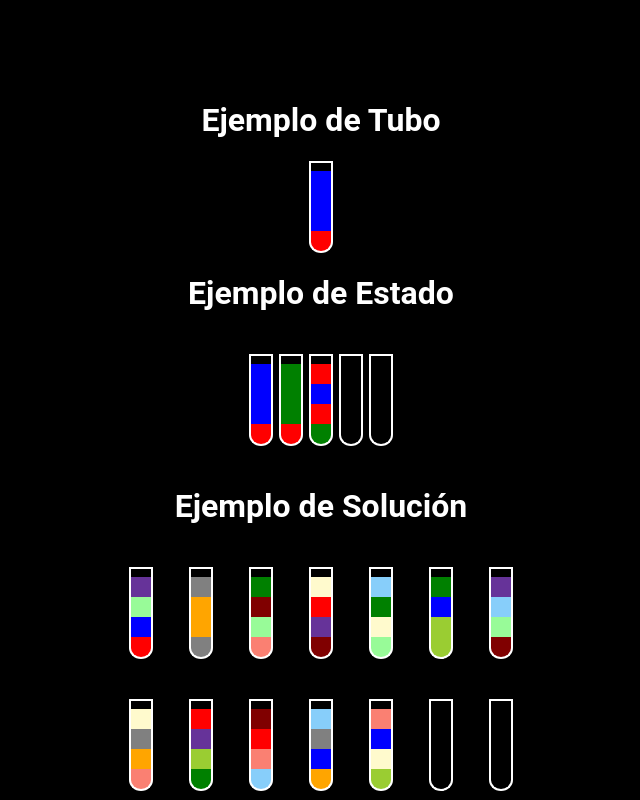
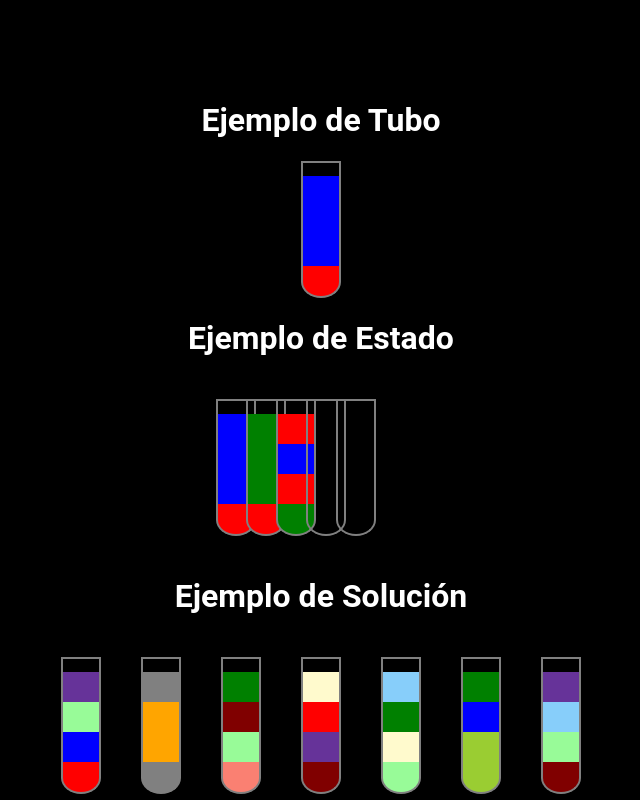
Before and after one commit to MaxLevs/water-puzzle-solver, a Next.js app: page /example in a window 1280 px wide. Shown: the top 800 px of the page, without its empty margins (319-959 px from the left). Built offline with nearby package versions, Linux system fonts and the light colour scheme.

Commit message:
Some CSS changes

```diff
--- a/components/tube.module.css
+++ b/components/tube.module.css
@@ -5,27 +5,27 @@
 
 .middle {
   transition: background-color 1s ease;
-  width: 24px;
-  height: 20px;
-  border-left: 2px solid white;
-  border-right: 2px solid white;
+  width: 40px;
+  height: 30px;
+  border-left: 2px solid gray;
+  border-right: 2px solid gray;
 }
 
 .top {
-  width: 24px;
-  height: 10px;
-  border-left: 2px solid white;
-  border-right: 2px solid white;
-  border-top: 2px solid white;
+  width: 40px;
+  height: 15px;
+  border-left: 2px solid gray;
+  border-right: 2px solid gray;
+  border-top: 2px solid gray;
 }
 
 .bottom {
   transition: background-color 1s ease;
-  width: 24px;
-  height: 22px;
-  border-left: 2px solid white;
-  border-right: 2px solid white;
-  border-bottom: 2px solid white;
+  width: 40px;
+  height: 32px;
+  border-left: 2px solid gray;
+  border-right: 2px solid gray;
+  border-bottom: 2px solid gray;
   border-bottom-left-radius: 100%;
   border-bottom-right-radius: 100%;
 }
```
